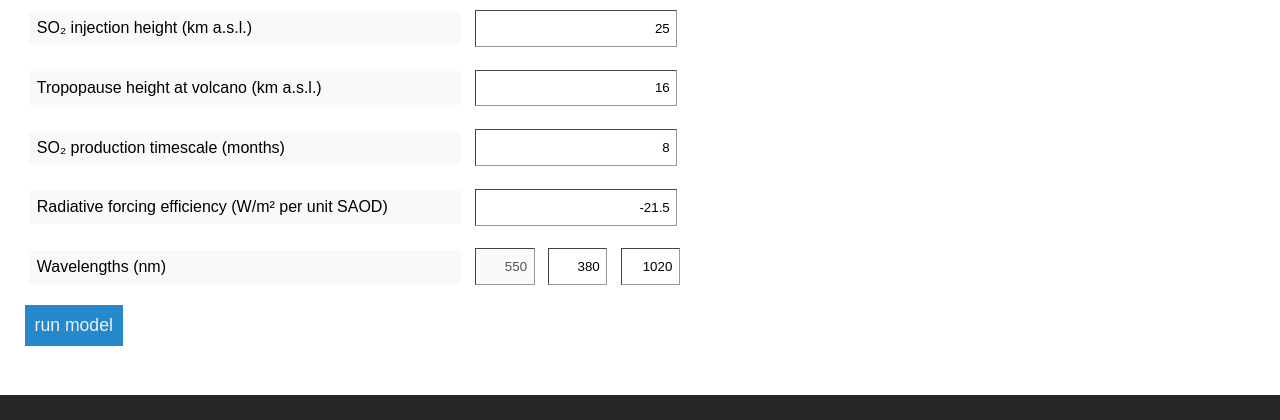
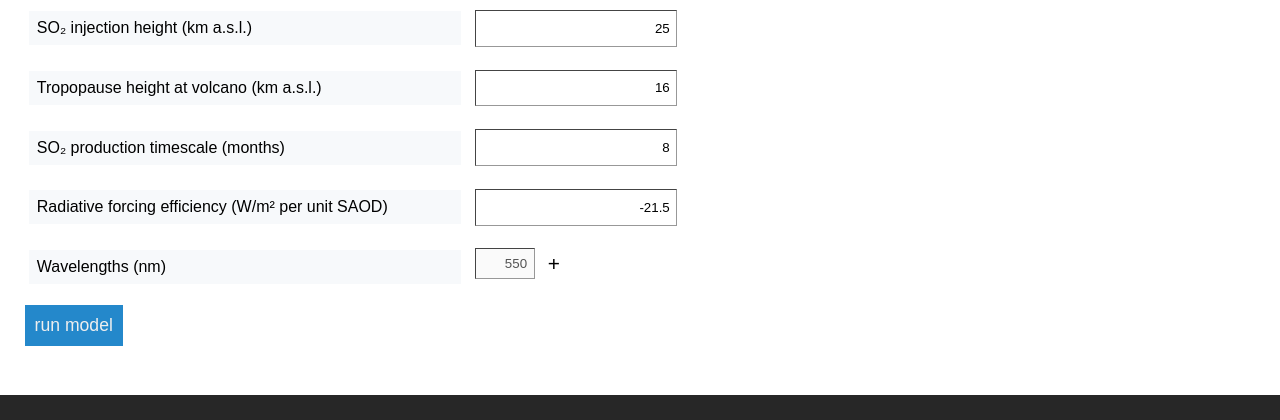
Before and after one commit to cemac/volc2clim, a Flask app: page / in a window 1280 px wide. Shown: the part 914-1334 px from the top of the page. Run offline with Flask 2, Linux system fonts and the light colour scheme; some libraries are stand-ins or nearby versions.

Commit message:
Allow adding and removing variable number of wavelengths
Wavelengths can be added and removed as required (max 10).

```diff
--- a/static/css/home.css
+++ b/static/css/home.css
@@ -53,6 +53,22 @@
   color: #ee3333;
   padding: 0.5em;
   margin: 0.5em;
+}
+
+.wavelength_button {
+  font-size: 1.3em;
+  color: #000000;
+  background-color: #ffffff;
+  border: 0px solid #ffffff;
+  padding: 0em;
+  padding-bottom: 0.3em;
+  margin: 0em;
+  margin-left: 0.3em;
+  cursor: pointer;
+}
+
+#remove_wavelength_button {
+  display: none;
 }
 
 .run_button {
--- a/static/js/home.js
+++ b/static/js/home.js
@@ -7,7 +7,7 @@ var model_url = '/model';
 
 /* model parameters: */
 var model_params = {
-  'wavelengths': [380, 550, 1020],
+  'wavelengths': [550],
   'lat': 15.1,
   'year': 2021,
   'month': 1,
@@ -37,10 +37,10 @@ var input_els = {
   'so2_timescale_error': document.getElementById('so2_timescale_input_error'),
   'rad_eff': document.getElementById('rad_eff_input_value'),
   'rad_eff_error': document.getElementById('rad_eff_input_error'),
-  'wavelengths1': document.getElementById('wavelengths1_input_value'),
-  'wavelengths2': document.getElementById('wavelengths2_input_value'),
-  'wavelengths3': document.getElementById('wavelengths3_input_value'),
+  'wavelengths_inputs': document.getElementById('wavelengths_inputs'),
   'wavelengths_error': document.getElementById('wavelengths_input_error'),
+  'add_wavelength_button': document.getElementById('add_wavelength_button'),
+  'remove_wavelength_button': document.getElementById('remove_wavelength_button'),
   'run_button': document.getElementById('run_model_button'),
   'run_button_display': null,
   'csv_download_button': document.getElementById('csv_download_button'),
@@ -313,26 +313,22 @@ function validate_text_input() {
     rad_eff_el.style.borderColor = input_border_err;
   };
   /* wavelengths ... get values: */
-  var wavelengths_els = [
-    input_els['wavelengths1'], input_els['wavelengths2'],
-    input_els['wavelengths3']
-  ];
-  var wavelengths_values = [
-    input_els['wavelengths1'].value, input_els['wavelengths2'].value,
-    input_els['wavelengths3'].value
-  ];
+  var wavelengths_els = document.getElementsByClassName(
+    'wavelengths_input_value'
+  );
   /* error element: */
   var wavelengths_error_el = input_els['wavelengths_error'];
   wavelengths_error_el.innerHTML = '';
   /* check values: */
   var wavelengths = [];
   for (var i = 0; i < wavelengths_els.length; i++) {
+    var wavelength_value = wavelengths_els[i].value;
     var check_value = check_numeric(
-      'Wavelength', wavelengths_values[i], 1, 5000
+      'Wavelength', wavelength_value, 1, 5000
     );
     /* if o.k., store value: */
     if (check_value['status'] == true) {
-      wavelengths.push(parseFloat(wavelengths_values[i]));
+      wavelengths.push(parseFloat(wavelength_value));
       wavelengths_error_el.style.display = 'none';
       wavelengths_els[i].style.borderColor = input_border_ok;
     } else {
@@ -365,6 +361,81 @@ function validate_select_input() {
   var month_value = month_el.options[month_el.selectedIndex].value;
   /* store the value: */
   model_params['month'] = parseFloat(month_value);
+};
+
+/* add wavelength input element: */
+function add_wavelength_input() {
+  /* wavelength inputs container: */
+  var wavelengths_inputs = input_els['wavelengths_inputs'];
+  /* get existing wavelength elements and count: */
+  var wavelengths_els = document.getElementsByClassName(
+    'wavelengths_input_value'
+  );
+  var wavelength_count = wavelengths_els.length;
+  /* new element number / id: */
+  var new_wavelength = wavelength_count + 1;
+  /* add the new element: */
+  var wavelength_input = document.createElement('input');
+  wavelength_input.id = 'wavelengths' + new_wavelength  + '_input_value';
+  wavelength_input.classList = 'wavelengths_input_value input_text ' +
+                               'input_value_small';
+  wavelength_input.type = 'text';
+  wavelength_input.maxLength = 4;
+  wavelength_input.name = 'wavelengths' + new_wavelength;
+  wavelength_input.value = '550';
+  wavelengths_inputs.appendChild(wavelength_input);
+  /* add listeners to element ... add focus listener to select text: */
+  wavelength_input.addEventListener('focus', wavelength_input.select);
+  /* add change listener: */
+  wavelength_input.addEventListener('input', validate_text_input);
+  wavelength_input.addEventListener('propertychange', validate_text_input);
+  /* enable remove button: */
+  var remove_wavelength_el = document.getElementById(
+    'remove_wavelength_button'
+  );
+  remove_wavelength_el.style.display = 'inline';
+  /* focus the new element: */
+  wavelength_input.focus();
+  wavelength_input.select();
+  /* remove add button if we get to 10 inputs: */
+  if (wavelength_count > 8) {
+    var remove_wavelength_el = document.getElementById(
+      'add_wavelength_button'
+    );
+    remove_wavelength_el.style.display = 'none';
+  };
+};
+
+/* remove wavelength input element: */
+function remove_wavelength_input() {
+  /* wavelength inputs container: */
+  var wavelengths_inputs = input_els['wavelengths_inputs'];
+  /* get existing wavelength elements and count: */
+  var wavelengths_els = document.getElementsByClassName(
+    'wavelengths_input_value'
+  );
+  var wavelength_count = wavelengths_els.length;
+  /* get the final input element: */
+  var wavelength_input = document.getElementById(
+    'wavelengths' + wavelength_count + '_input_value'
+  );
+  /* remove the element: */
+  wavelength_input.parentNode.removeChild(wavelength_input);
+  /* disable remove button, if only one input left: */
+  if (wavelength_count < 3) {
+    var remove_wavelength_el = document.getElementById(
+      'remove_wavelength_button'
+    );
+    remove_wavelength_el.style.display = 'none';
+  };
+  /* enable add button if less than 10 inputs: */
+  if (wavelength_count < 11) {
+    var remove_wavelength_el = document.getElementById(
+      'add_wavelength_button'
+    );
+    remove_wavelength_el.style.display = 'inline';
+  };
+
 };
 
 /* add input listeners: */
@@ -400,6 +471,11 @@ function add_listeners() {
   var input_nc_download = input_els['nc_download_button'];
   /* add click listener: */
   input_nc_download.addEventListener('click', get_nc_data);
+  /* add listeners for wavelength add and remove buttons: */
+  var add_wavelength_button = input_els['add_wavelength_button'];
+  add_wavelength_button.addEventListener('click', add_wavelength_input);
+  var remove_wavelength_button = input_els['remove_wavelength_button'];
+  remove_wavelength_button.addEventListener('click', remove_wavelength_input);
 };
 
 /* element hiding function: */
--- a/templates/home.html.j2
+++ b/templates/home.html.j2
@@ -193,25 +193,22 @@
                    class="input_label">
               Wavelengths (nm)
             </label>
-            <input id="wavelengths1_input_value"
-                   class="input_text input_value_small"
-                   type="text"
-                   maxlength="4"
-                   name="wavelengths1"
-                   value="550"
-                   disabled>
-            <input id="wavelengths2_input_value"
-                   class="input_text input_value_small"
-                   type="text"
-                   maxlength="4"
-                   name="wavelengths2"
-                   value="380">
-            <input id="wavelengths3_input_value"
-                   class="input_text input_value_small"
-                   type="text"
-                   maxlength="4"
-                   name="wavelengths3"
-                   value="1020">
+            <div id="wavelengths_inputs">
+              <input id="wavelengths1_input_value"
+                     class="wavelengths_input_value input_text input_value_small"
+                     type="text"
+                     maxlength="4"
+                     name="wavelengths1"
+                     value="550"
+                     disabled></div>
+            <button id="remove_wavelength_button"
+                    class="wavelength_button">
+              -
+            </button>
+            <button id="add_wavelength_button"
+                    class="wavelength_button">
+              +
+            </button>
           </div>
           <div id="wavelengths_input_error"
                class="input_error">
```
